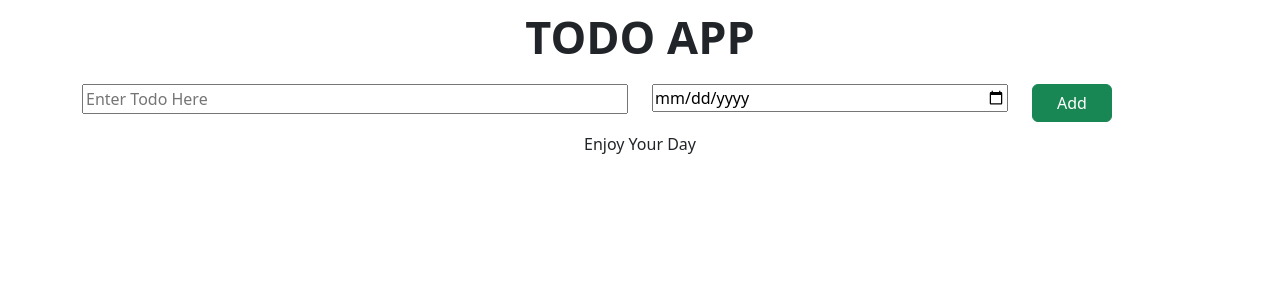
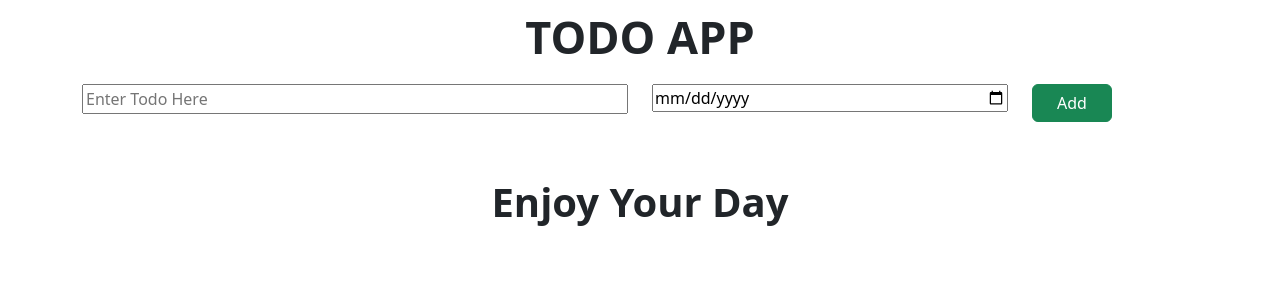
Before and after one commit to CoderSid063/Todo-List-React.js, a React (Vite) app: page / in a window 1280 px wide. Shown: the top 300 px of the page. Built offline with nearby package versions, Linux system fonts and the light colour scheme.

Commit message:
add Welcome css

```diff
--- a/src/components/WelcomeMessage.jsx
+++ b/src/components/WelcomeMessage.jsx
@@ -1,4 +1,5 @@
+import styles from "./WelcomeMessage.module.css";
 const WelcomeMessege = ()=>{
-  return <p>Enjoy Your Day</p>
+  return <p className={styles.welcome}>Enjoy Your Day</p>
 }
 export default WelcomeMessege;
--- /dev/null
+++ b/src/components/WelcomeMessage.module.css
@@ -0,0 +1,5 @@
+.welcome{
+  font-size: 40px;
+  margin-top: 50px;
+  font-weight: 600;
+}
```
